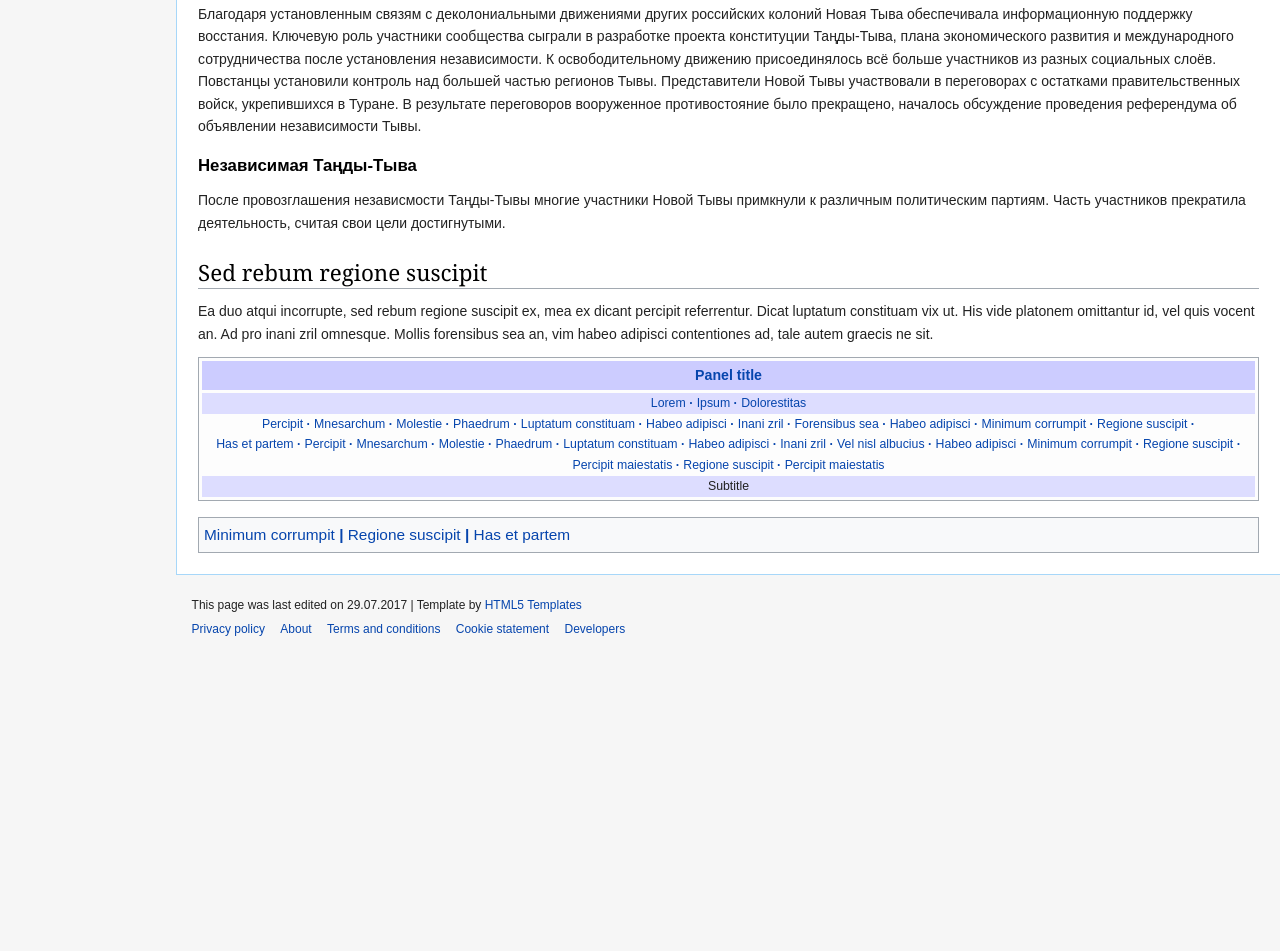
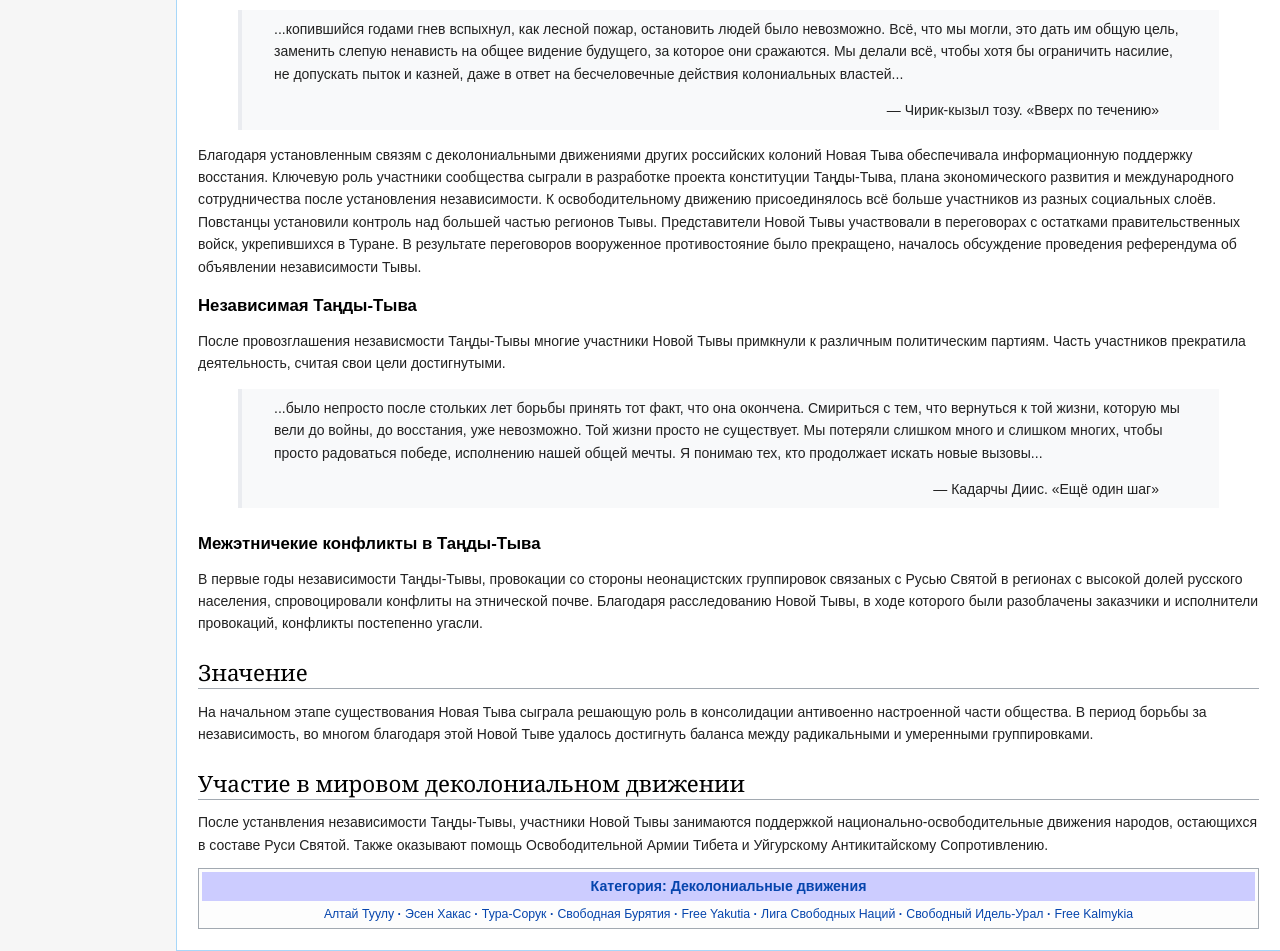
Before and after one commit to asiansword/wikipedia_article_2033, a plain HTML site: page index.html in a window 1280 px wide. Shown: the part 1224-2175 px from the top of the page. Before the commit the page ends 1889 px from the top, so only its background shows below. Drawn offline with nearby package versions, Linux system fonts and the light colour scheme; a web font is replaced by a local one.

Commit message:
Add files via upload

```diff
--- a/index.html
+++ b/index.html
@@ -91,47 +91,40 @@
 									<li><span>1.3</span><a href="#Восстание">Антироссийское восстание (2025-2029)</a></li>
 									<li><span>1.4</span><a href="#Независимость">Независимая Таңды-Тыва</a></li>
 										<ul>
-											<li><span>1.4.1</span><a href="#">Межэтничекие конфликты в Таңды-Тыва</a> </li>
+											<li><span>1.4.1</span><a href="#Конфликт">Межэтничекие конфликты в Таңды-Тыва</a> </li>
 										</ul>
 								</ul>
 							</li>
-							<li><span>2</span><a href="#">Значение</a></li>
-							<li><span>3</span><a href="#">Участие в мировом деколониальном движении</a></li>
+							<li><span>2</span><a href="#Значение">Значение</a></li>
+							<li><span>3</span><a href="#Участие">Участие в мировом деколониальном движении</a></li>
 						</ul>
 					</div>
 					<h2 id="История">История</h2>
 					<h3 id="Предпосылки">Предпосылки возникновения <span style="font-size: 12px; font-weight: normal;">[<a>править</a> | <a>править код</a>]</span></h3>
 					<p>Процесс колонизации <a herf="https://ru.wikipedia.org/wiki/%D0%A2%D1%83%D0%B2%D0%B8%D0%BD%D1%81%D0%BA%D0%B0%D1%8F_%D0%9D%D0%B0%D1%80%D0%BE%D0%B4%D0%BD%D0%B0%D1%8F_%D0%A0%D0%B5%D1%81%D0%BF%D1%83%D0%B1%D0%BB%D0%B8%D0%BA%D0%B0">Тувинской Народной Республики</a> начался с конца 20-х годов XX века, с приходом к власти пророссийски настроеных выпускников <a herf="https://ru.wikipedia.org/wiki/%D0%9A%D0%BE%D0%BC%D0%BC%D1%83%D0%BD%D0%B8%D1%81%D1%82%D0%B8%D1%87%D0%B5%D1%81%D0%BA%D0%B8%D0%B9_%D1%83%D0%BD%D0%B8%D0%B2%D0%B5%D1%80%D1%81%D0%B8%D1%82%D0%B5%D1%82_%D1%82%D1%80%D1%83%D0%B4%D1%8F%D1%89%D0%B8%D1%85%D1%81%D1%8F_%D0%92%D0%BE%D1%81%D1%82%D0%BE%D0%BA%D0%B0">Коммунистического университета трудящихся Востока</a>, завербрванных НКВД. Восстания, вспыхивавшие по всей стране на протяжении десятилетий были жестоко подавлены силами Коммунистического Интернационала. В 1944 году Тыва была присоединена к СССР. На протяжении всего периода колонизации метрополия вела планомерный процесс искажения истории, стирания языка, культуры и национальной идентичности тувинцев. Обширные территории государства были отчуждены, велось замещение коренного населения русскими переселенцами. Это вызвало растущее недовольство тувинского народа, которое достигло пика в 2022 году, после вторжения России в Украину.</p>
 					<h3 id="Возникновение">Период Русско-Украинской войны (2022-2025) <span style="font-size: 12px; font-weight: normal;">[<a>править</a> | <a>править код</a>]</span></h3>
-					<p>Вскоре после начала полномасштабного российского вторжения в Украину, несколько тувинских антивоенных активистов объединились в группу, которая затем получила название «Чаа Тыва». Сообщество занималось эвакуацией тувинцев, не желавших участвовать в войне, вело информационную борьбу с российской пропагандой, разоблачало искажения истории Тувы, освещало проблемы, возникшие в тувинском обществе в результате колонизации. <blockquote class="quote vector-body">...Новая Тыва возникла благодаря созданному мной сообществу Азиаты России. Я лично предложил антивоенно настроенным тувинцам объединиться. То есть, сегодняшними независимостью и процветанием Таңды-Тыва обязана Азиатам России и лично мне.<div class="quote-sorce">— Василий. «Моя жизнь и моя борьба»</div></blockquote>В эти годы, по разным свидетельствам, численность участников ядра сообщества выросла с нескольких человек до 30-40 человек, а число участников отдельных ячеек движения до 200 человек.</p>
+					<p>Вскоре после начала полномасштабного российского вторжения в Украину, несколько тувинских антивоенных активистов объединились в группу, которая затем получила название «Чаа Тыва». Сообщество занималось эвакуацией тувинцев, не желавших участвовать в войне, вело информационную борьбу с российской пропагандой, разоблачало искажения истории Тувы, освещало проблемы, возникшие в тувинском обществе в результате колонизации. <blockquote class="quote vector-body">...Новая Тыва возникла благодаря созданному мной сообществу «Азиаты России». Я лично предложил антивоенно настроенным тувинцам объединиться. То есть, сегодняшними независимостью и процветанием Таңды-Тыва обязана «Азиатам России» и лично мне.<div class="quote-sorce">— Василий. «Моя жизнь и моя борьба»</div></blockquote>В эти годы, по разным свидетельствам, численность участников ядра сообщества выросла с нескольких человек до 30-40 человек, а число участников отдельных ячеек движения до 200 человек.</p>
 					<h3 id="Восстание">Антироссийское восстание (2025-2029)</h3>
-					<p>После разгрома российской армии в Украине, в большей части национальных республик Российской Федерации вспыхнули национально-освободительные восстания. На подавление восстаний были брошены остатки армии России и внутренние войска, которые в трудом противостояли координированным действиям повстанцев. В этот период наиболее радикально настроенные участники Новой Тывы покинули сообщество примкнув к подпольным повстанческим группам и тувинскому батальону «Тура-Сорук», воевавшему на стороне Украины.</p>
+					<p>После разгрома российской армии в Украине, в большей части национальных республик Российской Федерации вспыхнули национально-освободительные восстания. На подавление восстаний были брошены остатки армии России и внутренние войска, которые в трудом противостояли координированным действиям повстанцев. В этот период наиболее радикально настроенные участники Новой Тывы покинули сообщество примкнув к подпольным повстанческим группам и тувинскому батальону «Тура-Сорук», воевавшему на стороне Украины.</p><blockquote class="quote vector-body">...копившийся годами гнев вспыхнул, как лесной пожар, остановить людей было невозможно. Всё, что мы могли, это дать им общую цель, заменить слепую ненависть на общее видение будущего, за которое они сражаются. Мы делали всё, чтобы хотя бы ограничить насилие, не допускать пыток и казней, даже в ответ на бесчеловечные действия колониальных властей...<div class="quote-sorce">— Чирик-кызыл тозу. «Вверх по течению»</div></blockquote>
 					<p>Благодаря установленным связям с деколониальными движениями других российских колоний Новая Тыва обеспечивала информационную поддержку восстания. Ключевую роль участники сообщества сыграли в разработке проекта конституции Таңды-Тыва, плана экономического развития и международного сотрудничества после установления независимости. К освободительному движению присоединялось всё больше участников из разных социальных слоёв. Повстанцы установили контроль над большей частью регионов Тывы. Представители Новой Тывы участвовали в переговорах с остатками правительственных войск, укрепившихся в Туране. В результате переговоров вооруженное противостояние было прекращено, началось обсуждение проведения референдума об объявлении независимости Тывы.</p>
 					<h3 id="Независимость">Независимая Таңды-Тыва</h3>
 					<p>После провозглашения независмости Таңды-Тывы многие участники Новой Тывы примкнули к различным политическим партиям. Часть участников прекратила деятельность, считая свои цели достигнутыми. </p>
-					<h2>Sed rebum regione suscipit</h2>
-					<p>Ea duo atqui incorrupte, sed rebum regione suscipit ex, mea ex dicant percipit referrentur. Dicat luptatum constituam vix ut. His vide platonem omittantur id, vel quis vocent an. Ad pro inani zril omnesque. Mollis forensibus sea an, vim habeo adipisci contentiones ad, tale autem graecis ne sit.</p>
+					<blockquote class="quote vector-body">...было непросто после стольких лет борьбы принять тот факт, что она окончена. Смириться с тем, что вернуться к той жизни, которую мы вели до войны, до восстания, уже невозможно. Той жизни просто не существует. Мы потеряли слишком много и слишком многих, чтобы просто радоваться победе, исполнению нашей общей мечты. Я понимаю тех, кто продолжает искать новые вызовы...<div class="quote-sorce">— Кадарчы Диис. «Ещё один шаг»</div></blockquote>
+					<h3 id="Конфликт">Межэтничекие конфликты в Таңды-Тыва</h3>
+					<p>В первые годы независимости Таңды-Тывы, провокации со стороны неонацистских группировок связаных с Русью Святой в регионах с высокой долей русского населения, спровоцировали конфлиты на этнической почве. Благодаря расследованию Новой Тывы, в ходе которого были разоблачены заказчики и исполнители провокаций, конфликты постепенно угасли.</p>
+					<h2 id="Значение">Значение</h2>
+					<p>На начальном этапе существования Новая Тыва сыграла решающую роль в консолидации антивоенно настроенной части общества. В период борьбы за независимость, во многом благодаря этой Новой Тыве удалось достигнуть баланса между радикальными и умеренными группировками.</p>
+					<h2 id="Участие">Участие в мировом деколониальном движении</h2>
+					<p>После устанвления независимости Таңды-Тывы, участники Новой Тывы занимаются поддержкой национально-освободительные движения народов, остающихся в составе Руси Святой. Также оказывают помощь Освободительной Армии Тибета и Уйгурскому Антикитайскому Сопротивлению.</p>
 
 					<div class="lavenderBox">
-						<div class="header">Panel title</div>
-						<div class="subtitle linklist"><a href="#">Lorem</a> <a href="#">Ipsum</a> <a href="#">Dolorestitas</a> </div>
+						<div class="header">Категория: Деколониальные движения</div>
 						<div class="linklist">
-							<a href="#">Percipit </a> <a href="#">Mnesarchum </a> <a href="#">Molestie </a> <a href="#">Phaedrum </a> <a href="#">Luptatum constituam </a> <a href="#">Habeo adipisci </a> <a href="#">Inani zril  </a> <a href="#">Forensibus sea </a> <a href="#">Habeo adipisci </a> <a href="#">Minimum corrumpit </a> <a href="#">Regione suscipit </a> <a href="#">Has et partem </a><a href="#">Percipit </a> <a href="#">Mnesarchum </a> <a href="#">Molestie </a> <a href="#">Phaedrum </a> <a href="#">Luptatum constituam </a> <a href="#">Habeo adipisci </a> <a href="#">Inani zril  </a> <a href="#">Vel nisl albucius </a> <a href="#">Habeo adipisci </a> <a href="#">Minimum corrumpit </a> <a href="#">Regione suscipit </a> <a href="#">Percipit maiestatis </a> <a href="#">Regione suscipit </a> <a href="#">Percipit maiestatis </a>
+							<a href="#">Алтай Туулу </a> <a href="#">Эсен Хакас </a> <a href="#">Тура-Сорук </a> <a href="#">Свободная Бурятия </a> <a href="#">Free Yakutia </a> <a href="#">Лига Свободных Наций </a> <a href="#">Свободный Идель-Урал  </a> <a href="#">Free Kalmykia </a>
 						</div>
 
-						<div class="subtitle">Subtitle</div>
 					</div>
 
-					<div class="categories">
-						<a href="#">Minimum corrumpit </a> <a href="#">Regione suscipit </a> <a href="#">Has et partem </a>
-					</div>
-
-				</div>
-				<div class="pagefooter">
-					This page was last edited on 29.07.2017 | Template by <a href="http://html5-templates.com/" target="_blank" rel="nofollow">HTML5 Templates</a> <!-- Please leave this link unchanged -->
-					<div class="footerlinks">
-						<a href="#">Privacy policy</a> <a href="#">About</a> <a href="#">Terms and conditions</a> <a href="#">Cookie statement</a> <a href="#">Developers</a>
-					</div>
 				</div>
 
 
```
